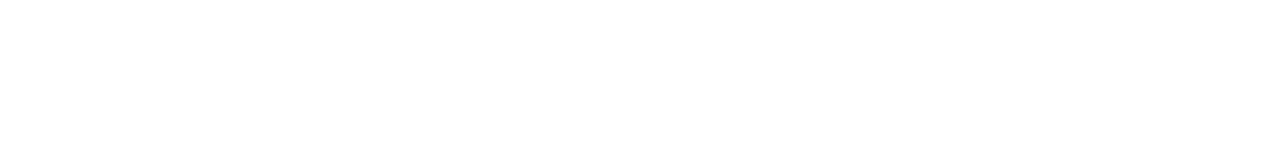
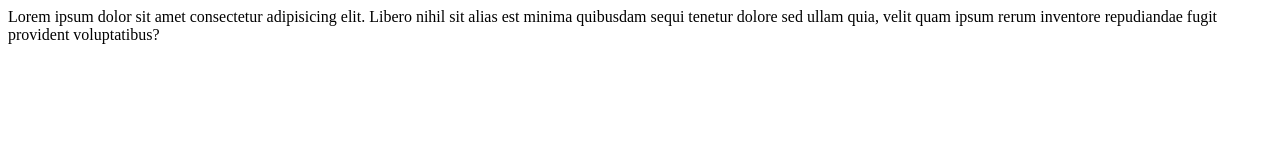
Before and after one commit to Fixigo-HS/FixiGOO, a plain HTML site: page index.html in a window 1280 px wide. Drawn offline with Linux system fonts and the light colour scheme.

Commit message:
Added div tag

```diff
--- a/index.html
+++ b/index.html
@@ -6,6 +6,6 @@
     <title>Fixigo</title>
 </head>
 <body>
-
+    <div>Lorem ipsum dolor sit amet consectetur adipisicing elit. Libero nihil sit alias est minima quibusdam sequi tenetur dolore sed ullam quia, velit quam ipsum rerum inventore repudiandae fugit provident voluptatibus?</div>
 </body>
 </html>
```
